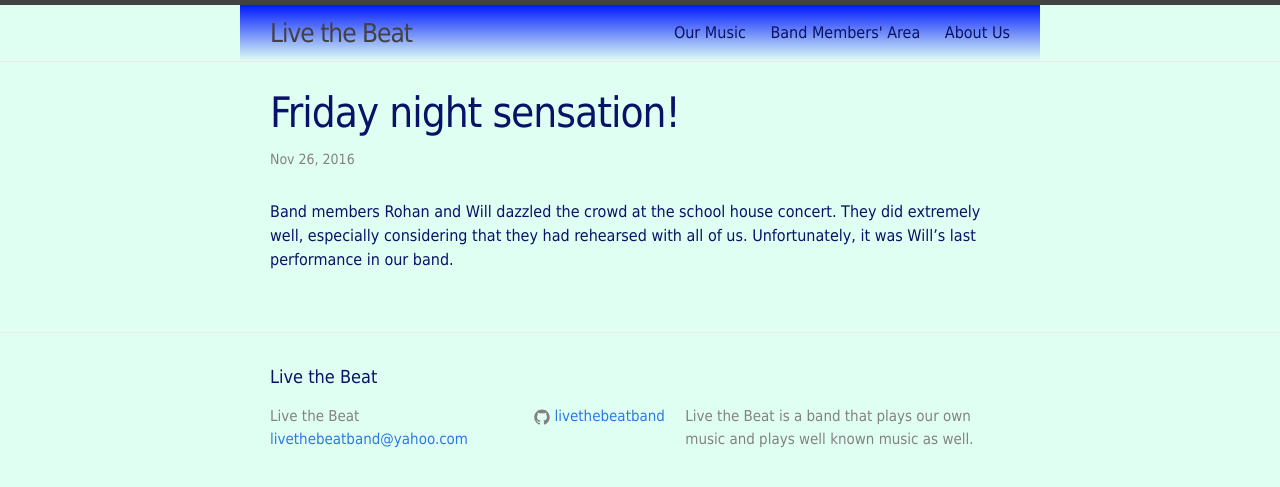
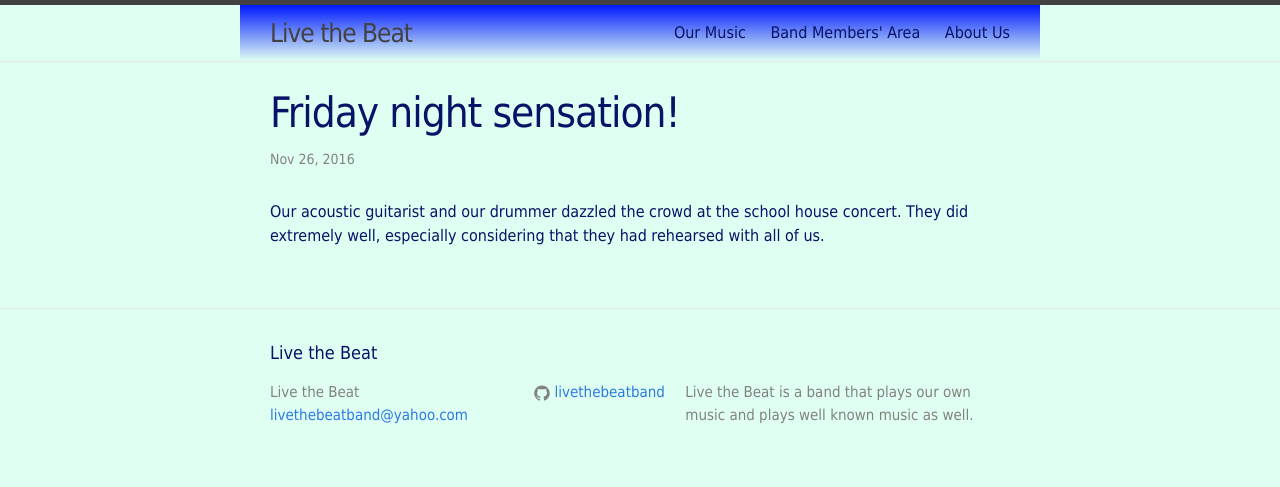
Before and after one commit to livethebeatband/livethebeatband.github.io, a Jekyll site: the page built from _posts/2016-11-26-Gig-over.markdown, in a window 1280 px wide. Shown: the top 487 px of the page. Built offline with Jekyll 4.4.1, drawn with Linux system fonts in a browser that asks for light colours.

Commit message:
Update 2016-11-26-Gig-over.markdown

```diff
--- a/_posts/2016-11-26-Gig-over.markdown
+++ b/_posts/2016-11-26-Gig-over.markdown
@@ -2,5 +2,4 @@
 layout: post
 title: Friday night sensation!
 ---
-Band members Rohan and Will dazzled the crowd at the school house concert. They did extremely well, especially considering that they had rehearsed with all of us.
-Unfortunately, it was Will's last performance in our band.
+Our acoustic guitarist and our drummer dazzled the crowd at the school house concert. They did extremely well, especially considering that they had rehearsed with all of us.
```
